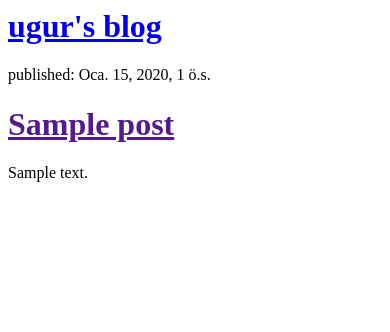
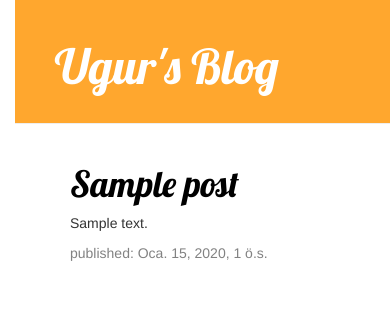
Before and after one commit to MahtanSirfalas/my-first-blog, a Django app: template blog/templates/blog/post_list.html in a window 390 px wide. Shown: the top 332 px of the page. Run offline with Django 3.2, Linux system fonts and the light colour scheme; the template is opened without the code that fills it: values that come from a table or form of the project are taken from there, others are empty; tables that the repository leaves empty hold one stand-in row (values such as "Sample post"); some libraries are stand-ins or nearby versions.

Commit message:
bootstrap+CSS, view and template tags

```diff
--- /dev/null
+++ b/blog/static/css/blog.css
@@ -0,0 +1,55 @@
+h1 a {
+    color: #FCA205;
+    font-family: 'Lobster';
+}
+
+body {
+    padding-left: 15px;
+}
+
+.page-header {
+    background-color: #FFA72E;
+    margin-top: 0;
+    padding: 20px 20px 20px 40px;
+}
+
+.page-header h1, .page-header h1 a, .page-header h1 a:visited, .page-header h1 a:active {
+    color: #ffffff;
+    font-size: 36pt;
+    text-decoration: none;
+}
+
+.content {
+    margin-left: 40px;
+}
+
+h1, h2, h3, h4 {
+    font-family: 'Lobster', cursive;
+}
+
+.date {
+    color: #828282;
+}
+
+.save {
+    float: right;
+}
+
+.post-form textarea, .post-form input {
+    width: 100%;
+}
+
+.top-menu, .top-menu:hover, .top-menu:visited {
+    color: #ffffff;
+    float: right;
+    font-size: 26pt;
+    margin-right: 20px;
+}
+
+.post {
+    margin-bottom: 70px;
+}
+
+.post h1 a, .post h1 a:visited {
+    color: #000000;
+}
--- /dev/null
+++ b/blog/templates/blog/base.html
@@ -0,0 +1,23 @@
+{% load staticfiles %}
+<html>
+    <head>
+        <title>ugur's blog</title>
+        <link rel="stylesheet" href="https://maxcdn.bootstrapcdn.com/bootstrap/3.3.7/css/bootstrap.min.css" integrity="sha384-BVYiiSIFeK1dGmJRAkycuHAHRg32OmUcww7on3RYdg4Va+PmSTsz/K68vbdEjh4u" crossorigin="anonymous">
+        <link rel="stylesheet" href="https://maxcdn.bootstrapcdn.com/bootstrap/3.3.7/css/bootstrap-theme.min.css" integrity="sha384-rHyoN1iRsVXV4nD0JutlnGaslCJuC7uwjduW9SVrLvRYooPp2bWYgmgJQIXwl/Sp" crossorigin="anonymous">
+        <link href="//fonts.googleapis.com/css?family=Lobster&subset=latin,latin-ext" rel="stylesheet" type="text/css">
+        <link rel="stylesheet" href="{% static 'css/blog.css' %}">
+    </head>
+    <body>
+        <div class="page-header">
+            <h1><a href="/">Ugur's Blog</a></h1>
+        </div>
+        <div class="content container">
+            <div class="row">
+                <div class="col-md-8">
+                {% block content %}
+                {% endblock %}
+                </div>
+            </div>
+        </div>
+    </body>
+</html>
--- a/blog/templates/blog/post_list.html
+++ b/blog/templates/blog/post_list.html
@@ -1,23 +1,13 @@
-<html>
+{% extends 'blog/base.html' %}
 
-    <head>
-        <title>ugur's blog</title>
-    </head>
-
-    <body>
-        <div>
-            <h1><a href="/">ugur's blog</a></h1>
+{% block content %}
+    {% for post in posts %}
+        <div class="post">
+            <h1><a href="{% url 'post_detail' pk=post.pk %}">{{ post.title }}</a></h1>
+            <p>{{ post.text|linebreaksbr }}</p>
+            <div class="date">
+                <p>published: {{ post.published_date }}</p>
+            </div>
         </div>
-
-        {% for post in posts %}
-            <div>
-                <p>published: {{ post.published_date }}</p>
-                <h1><a href="">{{ post.title }}</a></h1>
-                <p>{{ post.text|linebreaksbr }}</p>
-
-            </div>
-        {% endfor %}
-
-    </body>
-
-</html>
+    {% endfor %}
+{% endblock %}
--- a/blog/urls.py
+++ b/blog/urls.py
@@ -4,4 +4,5 @@ from . import views
 
 urlpatterns = [
     url(r'^$', views.post_list, name='post_list'),
+    url(r'^post/(?P<pk>\d+)/$', views.post_detail, name='post_detail'),
 ]
--- a/blog/views.py
+++ b/blog/views.py
@@ -1,8 +1,13 @@
 from django.shortcuts import render
 from .models import Post
 from django.utils import timezone
+from django.shortcuts import render, get_object_or_404
 
 
 def post_list(request):
     posts = Post.objects.filter(published_date__lte=timezone.now()).order_by('-published_date')
     return render(request, 'blog/post_list.html', {'posts': posts})
+
+def post_detail(request, pk):
+    post = get_object_or_404(Post, pk=pk)
+    return render(request, 'blog/post_detail.html', {'post': post})
```
Also changed, not shown: blog/templates/blog/post_detail.html (added, +13 -0 lines).
